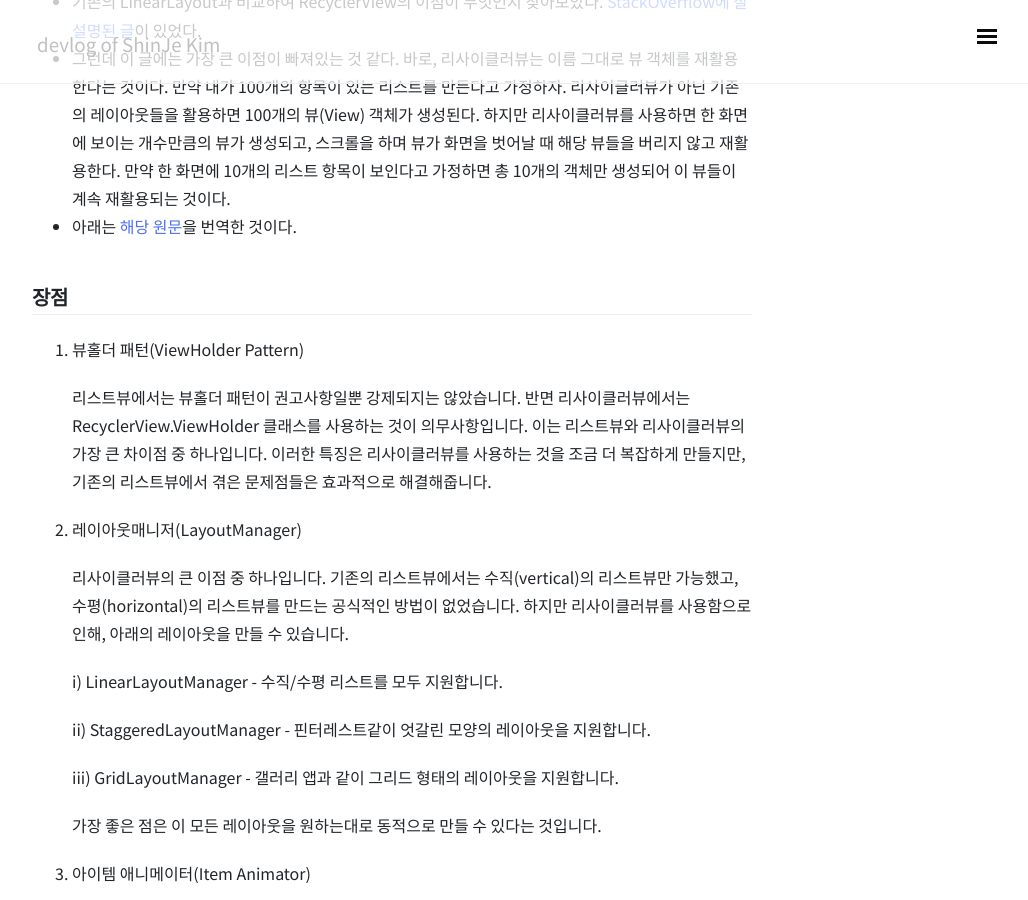
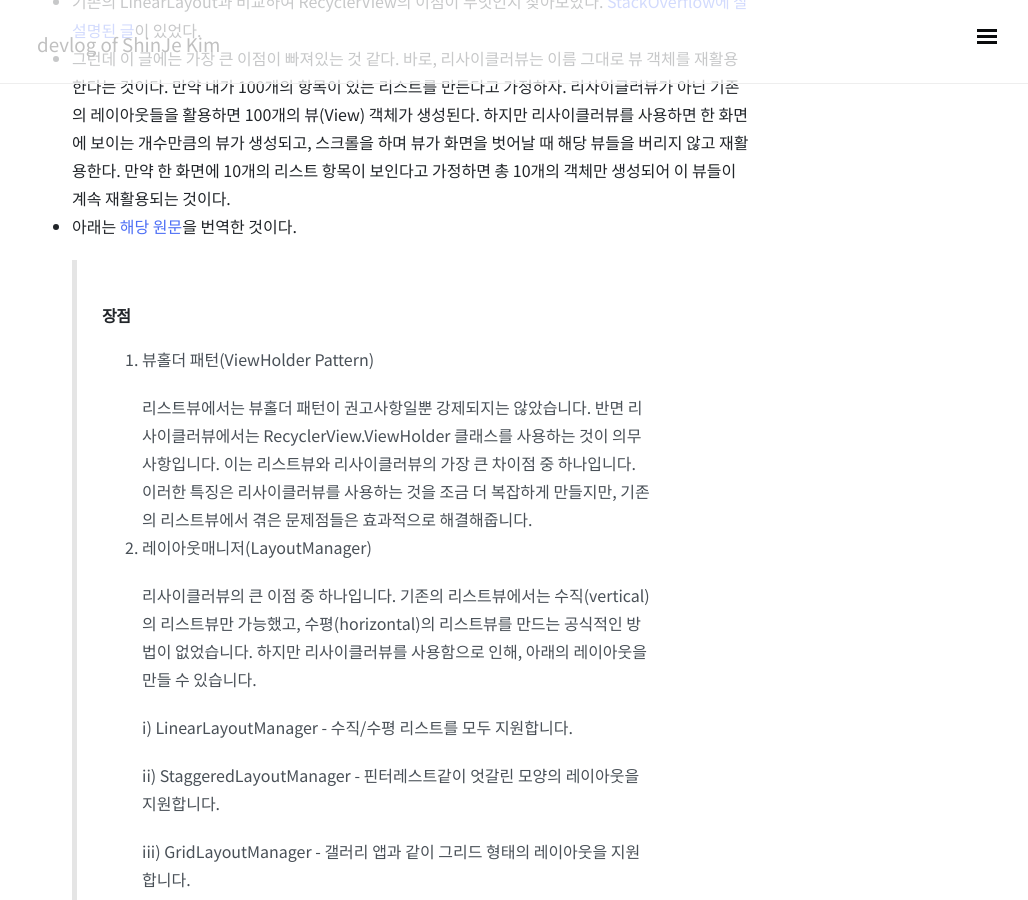
Before and after one commit to ShinJeKim/ShinJeKim.github.io, a Jekyll site: the page built from _posts/TIL/2019-12-19-[TIL]2019-12-19.md, in a window 1280 px wide and 900 px high, scrolled down 506 px. Shown: the whole window, without its empty margins (248-1276 px from the left). Built offline with Jekyll 4.4.1, drawn with Linux system fonts in a browser that asks for light colours; nearby versions of some CDN libraries; comment, search, counter and statistics services are not loaded.

Commit message:
fix typo

```diff
--- a/_posts/TIL/2019-12-19-[TIL]2019-12-19.md
+++ b/_posts/TIL/2019-12-19-[TIL]2019-12-19.md
@@ -14,39 +14,39 @@ comments: true
 - 그런데 이 글에는 가장 큰 이점이 빠져있는 것 같다. 바로, 리사이클러뷰는 이름 그대로 뷰 객체를 재활용한다는 것이다. 만약 내가 100개의 항목이 있는 리스트를 만든다고 가정하자. 리사이클러뷰가 아닌 기존의 레이아웃들을 활용하면 100개의 뷰(View) 객체가 생성된다. 하지만 리사이클러뷰를 사용하면 한 화면에 보이는 개수만큼의 뷰가 생성되고, 스크롤을 하며 뷰가 화면을 벗어날 때 해당 뷰들을 버리지 않고 재활용한다. 만약 한 화면에 10개의 리스트 항목이 보인다고 가정하면 총 10개의 객체만 생성되어 이 뷰들이 계속 재활용되는 것이다.
 - 아래는 [해당 원문](https://stackoverflow.com/questions/26570325/what-are-recyclerview-advantages-compared-to-listview)을 번역한 것이다.
 
-## 장점
-1. 뷰홀더 패턴(ViewHolder Pattern)
-
-   리스트뷰에서는 뷰홀더 패턴이 권고사항일뿐 강제되지는 않았습니다. 반면 리사이클러뷰에서는 RecyclerView.ViewHolder 클래스를 사용하는 것이 의무사항입니다. 이는 리스트뷰와 리사이클러뷰의 가장 큰 차이점 중 하나입니다. 이러한 특징은 리사이클러뷰를 사용하는 것을 조금 더 복잡하게 만들지만, 기존의 리스트뷰에서 겪은 문제점들은 효과적으로 해결해줍니다.
-
-2. 레이아웃매니저(LayoutManager)
-
-   리사이클러뷰의 큰 이점 중 하나입니다. 기존의 리스트뷰에서는 수직(vertical)의 리스트뷰만 가능했고, 수평(horizontal)의 리스트뷰를 만드는 공식적인 방법이 없었습니다. 하지만 리사이클러뷰를 사용함으로 인해, 아래의 레이아웃을 만들 수 있습니다.
-
-    i) LinearLayoutManager - 수직/수평 리스트를 모두 지원합니다.
-
-    ii) StaggeredLayoutManager - 핀터레스트같이 엇갈린 모양의 레이아웃을 지원합니다.
-
-    iii) GridLayoutManager - 갤러리 앱과 같이 그리드 형태의 레이아웃을 지원합니다.
-
-    가장 좋은 점은 이 모든 레이아웃을 원하는대로 동적으로 만들 수 있다는 것입니다.
-
-3. 아이템 애니메이터(Item Animator)
-
-   리스트뷰는 좋은 애니메이션에 대한 지원이 부족하지만, 리사이클러뷰는 완전히 새로운 차원을 열어주었습니다. RecyclerView.ItemAnimator 클래스를 사용함으로써, 뷰에 애니메이션을 적용하는 것이 훨씬 쉽고 직관적이게 되었습니다.
-
-4. 아이템 데코레이션(Item Decoration)
-
-   리스트뷰에서는 테두리(border)나 구분선(divider)과 같이 아이템들을 동적으로 데코레이팅하는 것이 어려웠습니다. 더 나아가 리사이클러뷰의 RecyclerView.ItemDecorator 클래스는 개발자로 하여금 다양한 부분을 제어할 수 있도록 해줍니다. 하지만 시간이 조금 걸리고 복잡하기는 합니다.
-
-5. 아이템 터치 리스너(OnItemTouchListener)
-
-   리스트뷰의 AdapterView.OnItemClickListener 인터페이스 덕분에 리스트뷰에서 아이템 클릭을 가져오는 것은 간단했습니다. 나아가 리사이클러뷰의 RecyclerView.OnItemTouchListener는 개발자가 더 강력하고 많은 제어를 할 수 있도록 해줍니다. 하지만 이는 조금 복잡한 일이기는 합니다.
-
-### 단점
-
-1. 리스트뷰보다 조금 더 복잡합니다.
-
-2. 초보자가 리사이클러뷰를 완전히 이해하는 데에는 시간이 많이 걸릴 수도 있습니다.
-3. 코딩이 불필요하게 어려워질 수도 있습니다.
-4. 리스트뷰를 작업할 때보다 더 많은 시간을 들여야 할 것입니다.
+    > ### 장점
+    > 1. 뷰홀더 패턴(ViewHolder Pattern)
+    >
+    >    리스트뷰에서는 뷰홀더 패턴이 권고사항일뿐 강제되지는 않았습니다. 반면 리사이클러뷰에서는 RecyclerView.ViewHolder 클래스를 사용하는 것이 의무사항입니다. 이는 리스트뷰와 리사이클러뷰의 가장 큰 차이점 중 하나입니다. 이러한 특징은 리사이클러뷰를 사용하는 것을 조금 더 복잡하게 만들지만, 기존의 리스트뷰에서 겪은 문제점들은 효과적으로 해결해줍니다.
+    >
+    > 2. 레이아웃매니저(LayoutManager)
+    >
+    >    리사이클러뷰의 큰 이점 중 하나입니다. 기존의 리스트뷰에서는 수직(vertical)의 리스트뷰만 가능했고, 수평(horizontal)의 리스트뷰를 만드는 공식적인 방법이 없었습니다. 하지만 리사이클러뷰를 사용함으로 인해, 아래의 레이아웃을 만들 수 있습니다.
+    >
+    >     i) LinearLayoutManager - 수직/수평 리스트를 모두 지원합니다.
+    >
+    >     ii) StaggeredLayoutManager - 핀터레스트같이 엇갈린 모양의 레이아웃을 지원합니다.
+    >
+    >     iii) GridLayoutManager - 갤러리 앱과 같이 그리드 형태의 레이아웃을 지원합니다.
+    >
+    >     가장 좋은 점은 이 모든 레이아웃을 원하는대로 동적으로 만들 수 있다는 것입니다.
+    >
+    > 3. 아이템 애니메이터(Item Animator)
+    >
+    >    리스트뷰는 좋은 애니메이션에 대한 지원이 부족하지만, 리사이클러뷰는 완전히 새로운 차원을 열어주었습니다. RecyclerView.ItemAnimator 클래스를 사용함으로써, 뷰에 애니메이션을 적용하는 것이 훨씬 쉽고 직관적이게 되었습니다.
+    >
+    > 4. 아이템 데코레이션(Item Decoration)
+    >
+    >    리스트뷰에서는 테두리(border)나 구분선(divider)과 같이 아이템들을 동적으로 데코레이팅하는 것이 어려웠습니다. 더 나아가 리사이클러뷰의 RecyclerView.ItemDecorator 클래스는 개발자로 하여금 다양한 부분을 제어할 수 있도록 해줍니다. 하지만 시간이 조금 걸리고 복잡하기는 합니다.
+    >
+    > 5. 아이템 터치 리스너(OnItemTouchListener)
+    >
+    >    리스트뷰의 AdapterView.OnItemClickListener 인터페이스 덕분에 리스트뷰에서 아이템 클릭을 가져오는 것은 간단했습니다. 나아가 리사이클러뷰의 RecyclerView.OnItemTouchListener는 개발자가 더 강력하고 많은 제어를 할 수 있도록 해줍니다. 하지만 이는 조금 복잡한 일이기는 합니다.
+    >
+    > ### 단점
+    >
+    > 1. 리스트뷰보다 조금 더 복잡합니다.
+    >
+    > 2. 초보자가 리사이클러뷰를 완전히 이해하는 데에는 시간이 많이 걸릴 수도 있습니다.
+    > 3. 코딩이 불필요하게 어려워질 수도 있습니다.
+    > 4. 리스트뷰를 작업할 때보다 더 많은 시간을 들여야 할 것입니다.
```
